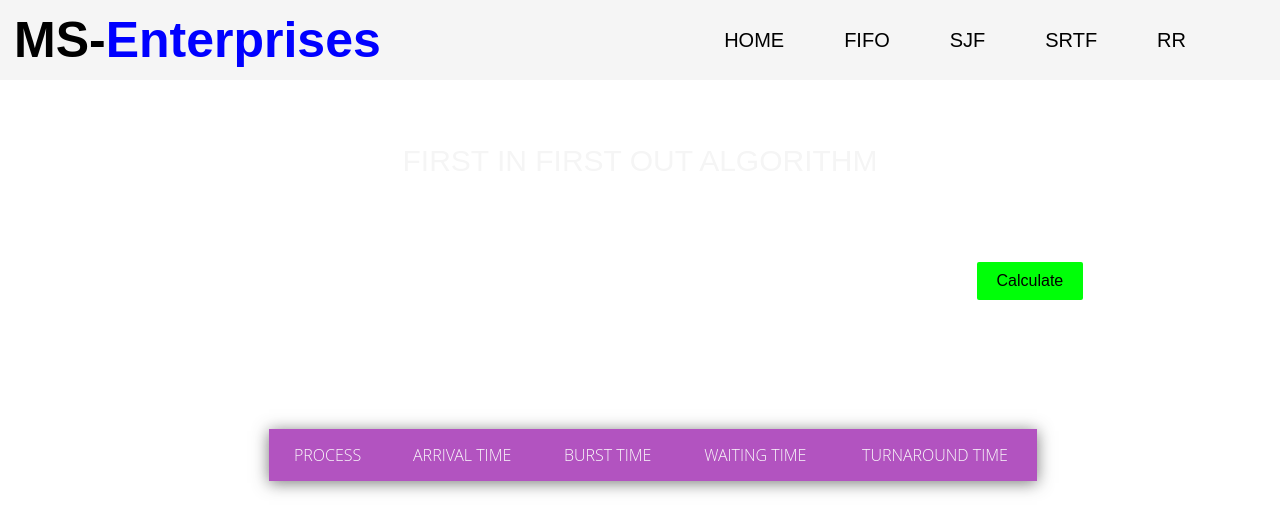
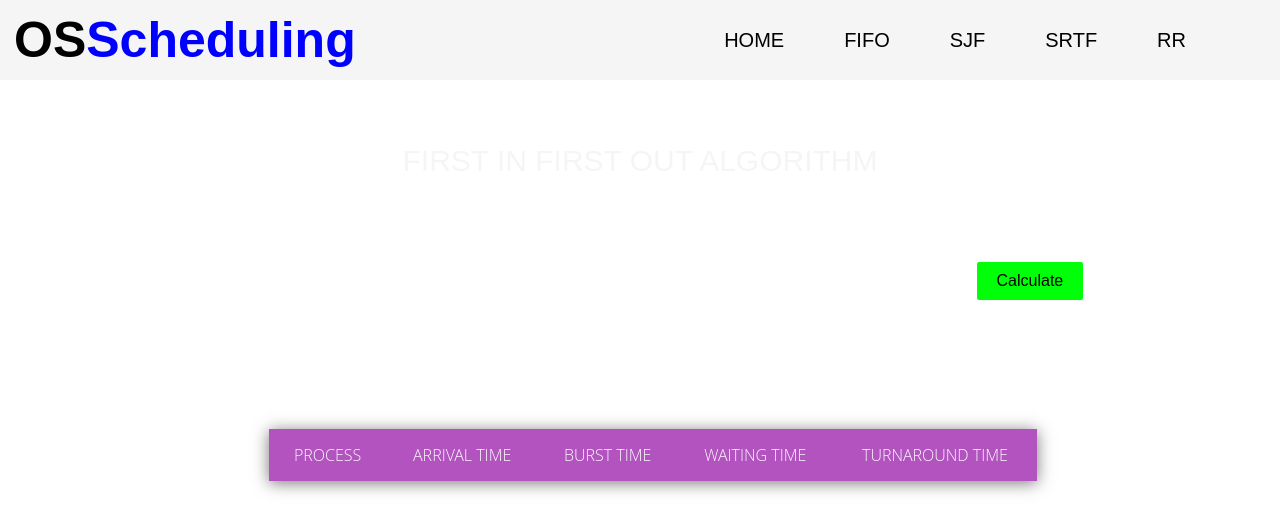
Before and after one commit to Nithishs-v/cpu-scheduling-algorithms-in-OS, a plain HTML site: page OS/fifo.html in a window 1280 px wide. Drawn offline with Linux system fonts and the light colour scheme.

Commit message:
Update fifo.html

```diff
--- a/OS/fifo.html
+++ b/OS/fifo.html
@@ -7,7 +7,7 @@
 
 <body>
   <div class="menu_bar">
-    <h1 class="logo">MS-<span>Enterprises</span></h1>
+    <h1 class="logo">OS<span>Scheduling</span></h1>
     <ul>
             <li><a href="home.html">HOME</a></li>
             <li><a href="fifo.html">FIFO</a></li>
```
